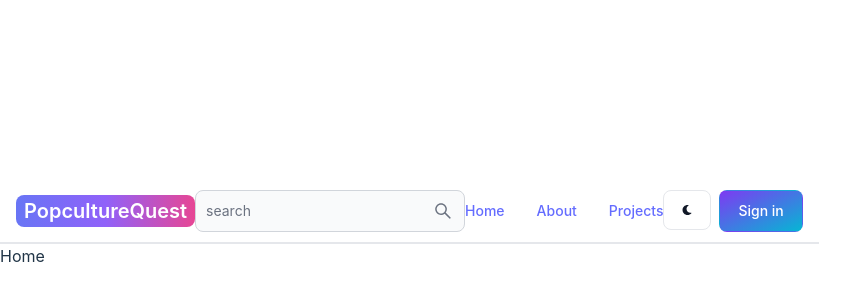
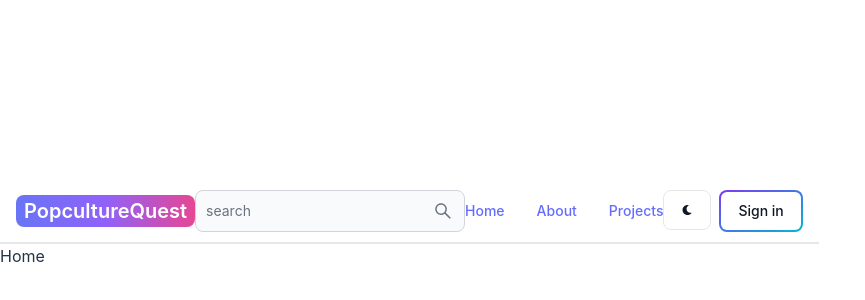
Before and after one commit to LaurentSauzetOff/blog, a React app in the folder client/: page / in a window 1280 px wide. Shown: the part 176-476 px from the top of the page, without its empty margins (0-865 px from the left). Built offline with nearby package versions, Linux system fonts and the light colour scheme; the HTML template or start-up script is replaced by a standard one.

Commit message:
Little correction for header

```diff
--- a/client/src/components/Header.jsx
+++ b/client/src/components/Header.jsx
@@ -5,7 +5,7 @@
 
 export default function Header() {
   const path = useLocation().pathname;
-  const location = useLocation();
+  // const location = useLocation();
   return (
     <Navbar className="border-b-2">
       <Link
@@ -32,7 +32,7 @@
           <FaMoon />
         </Button>
         <Link to="sign-in">
-          <Button gradientDuoTone="purpleToBlue">Sign in</Button>
+          <Button gradientDuoTone="purpleToBlue" outline>Sign in</Button>
         </Link>
         <Navbar.Toggle />
       </div>
```
